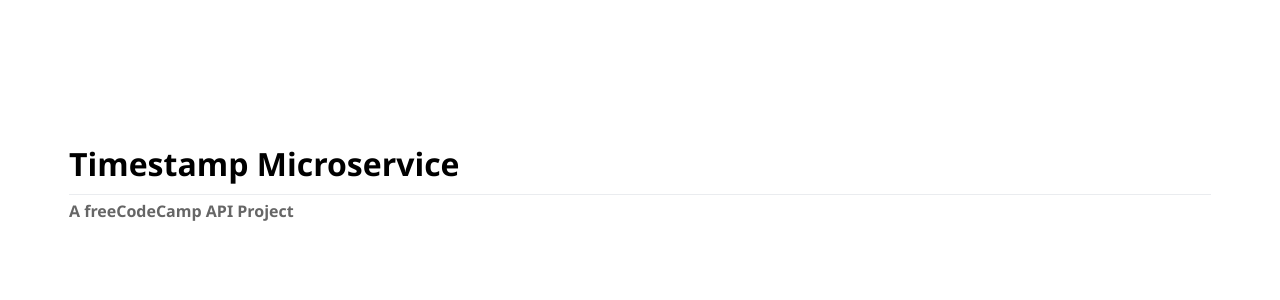
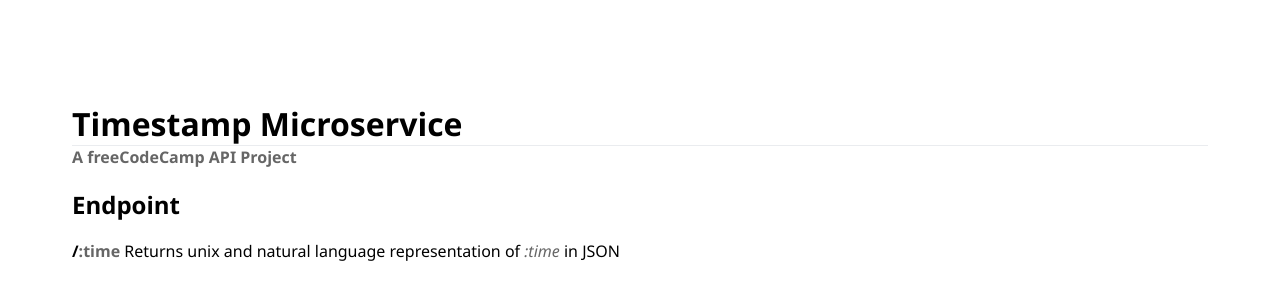
Before and after one commit to ashenm/timestamp-microservice, a website: page public/index.html in a window 1280 px wide. Shown: the part 218-518 px from the top of the page. Drawn offline with Linux system fonts and the light colour scheme.

Commit message:
Add endpoint details

```diff
--- a/public/index.html
+++ b/public/index.html
@@ -3,30 +3,22 @@
 <head>
   <meta charset="UTF-8" />
   <meta name="viewport" content="width=device-width, initial-scale=1, shrink-to-fit=no" />
-  <meta name="description" content="JSON parameterised time in unix and natural language" />
+  <meta name="description" content="Get parameterised time in unix and natural language" />
   <meta name="keywords" content="ashen m. gunaratne freecodecamp projects api" />
   <meta name="author" content="Ashen Gunaratne" />
   <title>Timestamp Microservice</title>
   <style type="text/css">
 
     body {
-      margin: 0px;
-    }
-
-    main {
       display: flex;
+      margin-top: 0px;
+      margin-bottom: 0px;
+      align-items: center;
       min-height: 100vh;
-      align-items: center;
-      font-family: "Segoe UI", "Helvetica", "Arial";
     }
 
     h1 {
-      padding-bottom: 0.3em;
       border-bottom: 1px solid #eaecef;
-    }
-
-    h1, h4 {
-      margin: 5px;
     }
 
     a,
@@ -35,10 +27,27 @@
       text-decoration: none;
     }
 
+    ul {
+      padding-left: 20px;
+    }
+
     .container {
       width: 100%;
       margin-left: 5vw;
       margin-right: 5vw;
+      font-family: "Segoe UI", "Helvetica", "Arial";
+    }
+
+    .d-inline {
+      display: inline;
+    }
+
+    .mt-0 {
+      margin-top: 0px;
+    }
+
+    .mb-0 {
+      margin-bottom: 0px;
     }
 
     .text-muted {
@@ -52,11 +61,16 @@
   </style>
 </head>
 <body>
-  <main>
-    <div class="container">
-      <h1>Timestamp Microservice</h1>
-      <h4 class="text-muted">A <a href="//freecodecamp.org/" class="text-muted" rel="nofollow">freeCodeCamp</a> API Project</h4>
-    </div>
-  </main>
+  <div class="container">
+    <header>
+      <h1 class="mt-0 mb-0">Timestamp Microservice</h1>
+      <h4 class="mt-0 mb-0 text-muted">A <a href="//freecodecamp.org/" class="text-muted" rel="nofollow">freeCodeCamp</a> API Project</h4>
+    </header>
+    <main>
+      <h2>Endpoint</h2>
+      <h4 class="d-inline mt-0">/<span class="text-muted">:time</span></h4>
+      <p class="d-inline">Returns unix and natural language representation of <em class="text-muted">:time</em> in JSON</p>
+    </main>
+  </div>
 </body>
 </html>
```
